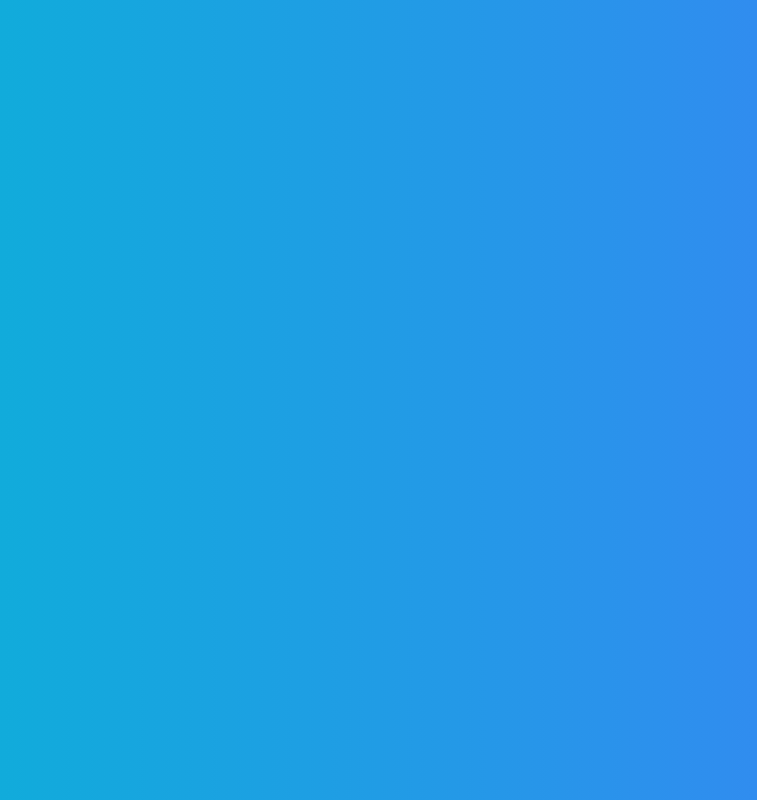
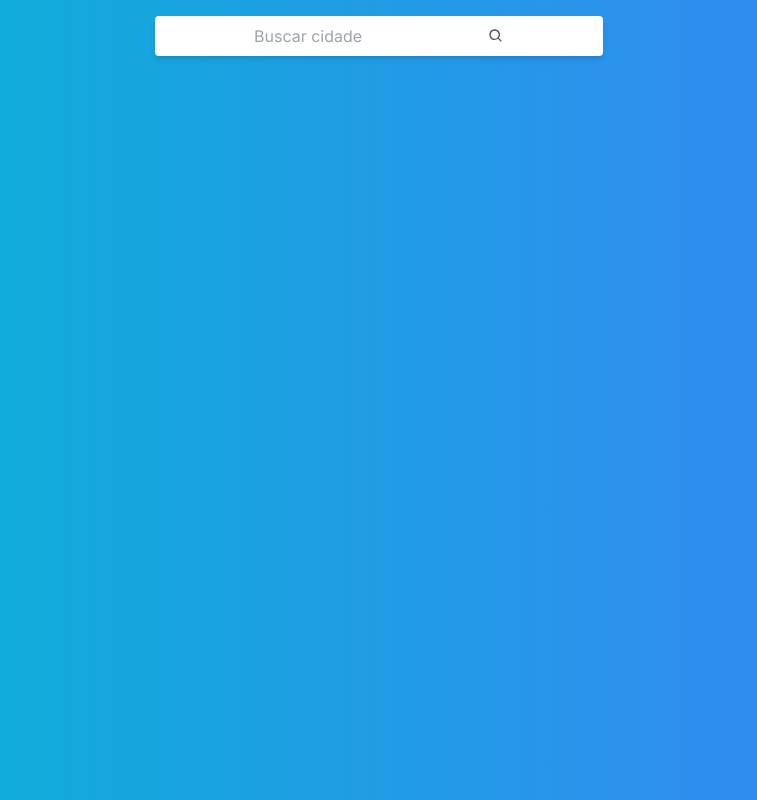
Before and after one commit to luanamsilva/weather-api, a Next.js app: page / in a window 1280 px wide. Shown: the whole page, without its empty margins (261-1018 px from the left). Built offline with nearby package versions, Linux system fonts and the light colour scheme.

Commit message:
add-input

```diff
--- a/package.json
+++ b/package.json
@@ -18,6 +18,7 @@
     "postcss": "8.4.24",
     "react": "18.2.0",
     "react-dom": "18.2.0",
+    "react-icons": "^4.9.0",
     "tailwindcss": "3.3.2",
     "typescript": "5.1.3"
   }
--- /dev/null
+++ b/src/app/components/Search.tsx
@@ -0,0 +1,11 @@
+import {BiSearch} from 'react-icons/bi'
+export const Search = ()=>{
+  return(
+    <div className="flex justify-center">
+    <form className=' flex w-full items-center justify-center max-w-md bg-white shadow-md rounded px-8 pt-2 pb-2 m-4'>
+    <input  className='rounded-md border-none focus:outline-none text-gray-600' type="text" placeholder='Buscar cidade'/>
+    <BiSearch className='text-gray-600'/>
+   </form>
+  </div>
+  )
+}
--- a/src/app/page.tsx
+++ b/src/app/page.tsx
@@ -1,9 +1,16 @@
+import {Search} from './components/Search'
 export default function Home() {
 
 
   return (
     <div className="bg-cover bg-gradient-to-r from-cyan-500 to-blue-500 h-screen">
 
+      <div className="rounded-lg flexflex-col h-full">
+       <Search/>
+      </div>
+
+
+
     </div>
   )
 }
```
Also changed, not shown: 1 other file (tests, documents, lock files or other folders).
